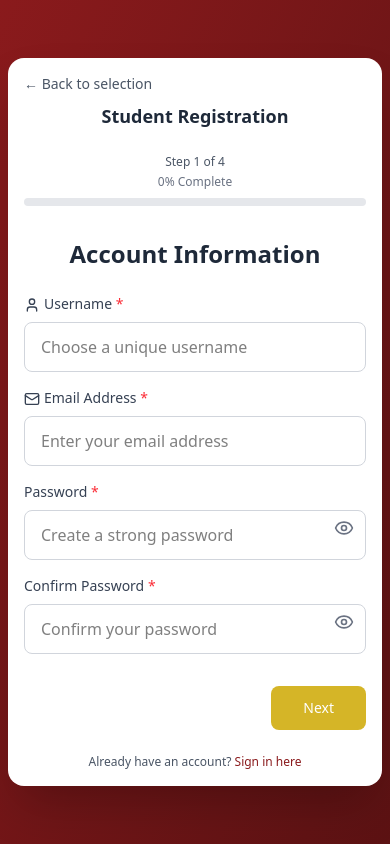
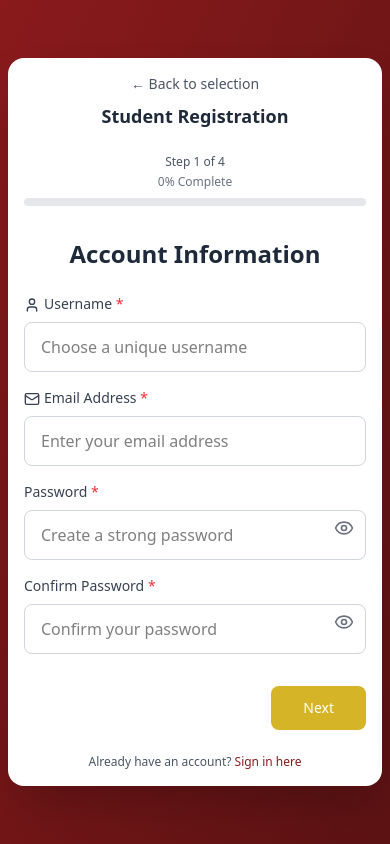
Before and after one commit to ZSedillo/alalay-source-code, a React (Vite) app in the folder alalay-web/: page /Signup in a window 390 px wide. Built offline with nearby package versions, Linux system fonts and the light colour scheme.

Commit message:
fixing signup where it accidentally leads the user to successful modal when not yet done checking

```diff
--- a/alalay-web/src/Access_Pages/Signup.jsx
+++ b/alalay-web/src/Access_Pages/Signup.jsx
@@ -150,8 +150,6 @@ function Signup() {
     if (validateStep(currentStep)) {
       // Here you would typically send the data to your backend
       console.log("Form submitted:", formData);
-      // Show modal instead of navigating immediately
-      setShowSuccessModal(true);
     }
   };
 
@@ -547,23 +545,17 @@ function Signup() {
     <div className="min-h-screen bg-gradient-to-br from-[#8A1A1C] to-[#5C1213] flex items-center justify-center p-2 sm:p-4">
       <div className="bg-white rounded-2xl shadow-2xl w-full max-w-2xl p-4 sm:p-8 relative overflow-hidden">
         {/* Header with back button */}
-        <div className="mb-6">
-          {/* On small screens, stack vertically; on sm+ screens, center with absolute back button */}
-          <div className="flex flex-col sm:flex-row sm:items-center sm:justify-center relative">
-            {/* Back button: top on mobile, left absolute on sm+ */}
+        <div className="flex flex-col sm:flex-row items-center justify-between mb-6 gap-2">
           <button
             onClick={handleBackToSelection}
-              className="text-gray-600 hover:text-gray-800 flex items-center text-sm sm:text-base mb-2 sm:mb-0 sm:absolute sm:left-0"
-              style={{ minWidth: "fit-content" }}
+            className="text-gray-600 hover:text-gray-800 flex items-center text-sm sm:text-base"
           >
             ← Back to selection
           </button>
-            <div className="flex-1 text-center">
+          <div className="text-center flex-1">
             <h1 className="text-lg sm:text-xl font-semibold text-gray-800">Student Registration</h1>
           </div>
-            {/* Spacer for symmetry on sm+ */}
-            <div className="hidden sm:block sm:absolute sm:right-0 sm:w-20"></div>
-          </div>
+          <div className="w-20 hidden sm:block"></div> {/* Spacer for balance */}
         </div>
 
         {/* Progress bar */}
@@ -608,6 +600,7 @@ function Signup() {
               ) : (
                 <button
                   type="submit"
+                  onClick={() => setShowSuccessModal(true)}
                   className="px-8 py-3 bg-gradient-to-r from-[#8A1A1C] to-[#5C1213] text-white rounded-lg font-medium hover:opacity-90 transition text-sm sm:text-base"
                 >
                   Create Account
```
Lines whose indentation alone changed are shown as unchanged.
